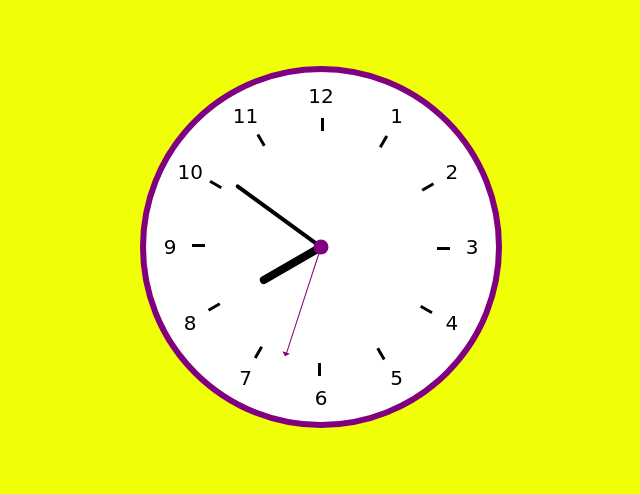
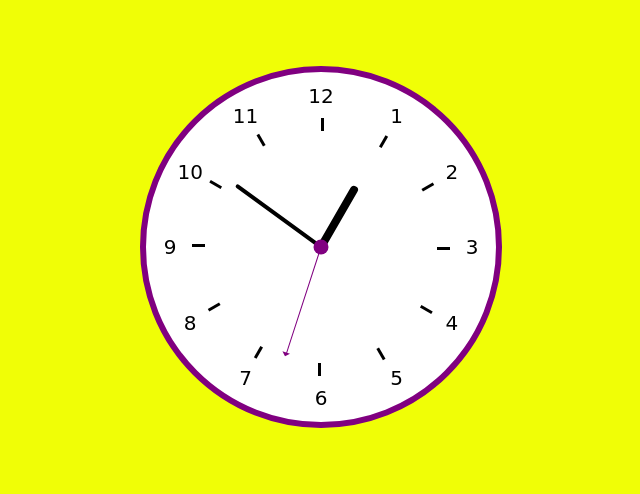
Before and after one commit to LinkStudios/clock, a plain HTML site: page index.html in a window 1280 px wide. Shown: the part 161-655 px from the top of the page, without its empty margins (327-967 px from the left). Drawn offline with Linux system fonts and the light colour scheme.

Commit message:
Update index.html

```diff
--- a/index.html
+++ b/index.html
@@ -74,7 +74,7 @@
 
             <script>
 
-
+                // Utc+02 by default or something
                 console.log(new Date().getTimezoneOffset());
 
             let secondHand=document.querySelector("#sec");
@@ -89,6 +89,7 @@
 
         function clockRotating(){
             var date=new Date();
+            date.setUTCHours(1);
             var getSeconds=date.getSeconds()/60;
             var getMinutes=date.getMinutes()/60;
             var getHours=date.getHours()/12
```
